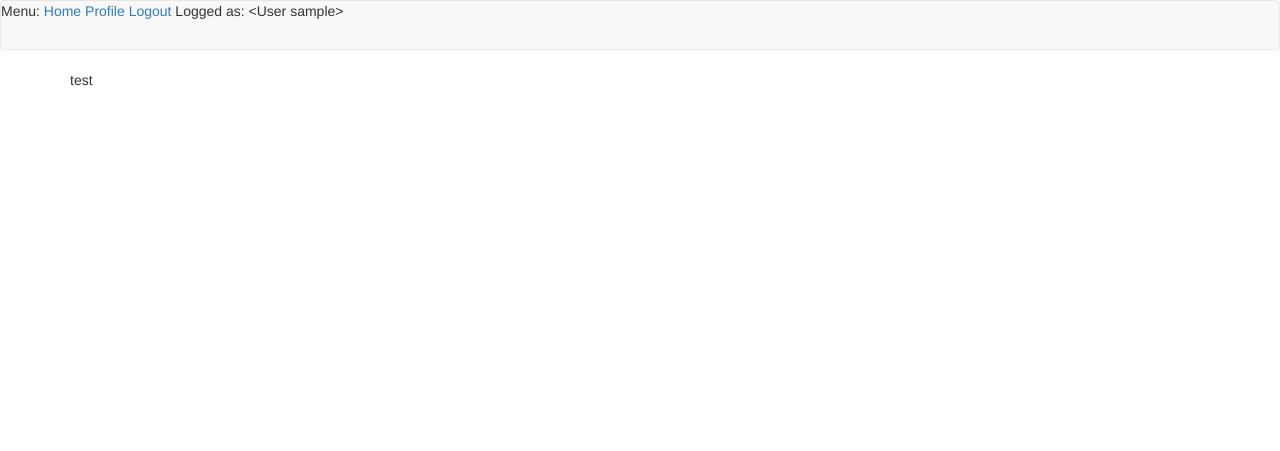
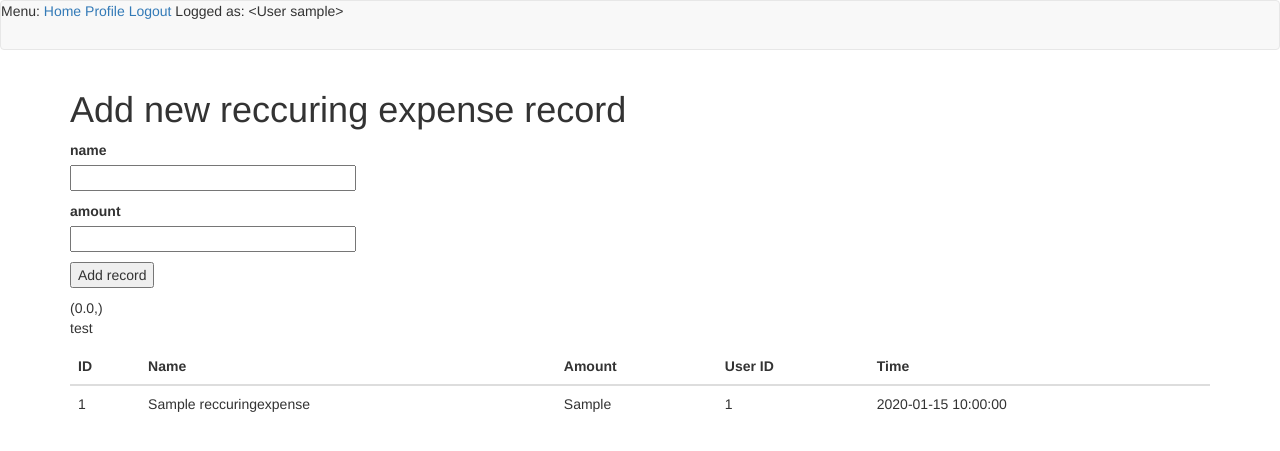
Before and after one commit to slajob/Budget_Planner, a Flask app: page /recexp in a window 1280 px wide. Shown: the top 451 px of the page. Run offline with Flask 2, Linux system fonts and the light colour scheme; a user stored in the database is signed in; tables that the repository leaves empty hold one stand-in row (values such as "Sample post"); some libraries are stand-ins or nearby versions.

Commit message:
quering reccurencyexpenses, adding new rec. expenses, summary rec. expenses

```diff
--- a/app/forms.py
+++ b/app/forms.py
@@ -34,7 +34,11 @@ class ExpensesForm(FlaskForm):
     amount = FloatField('amount', validators=[DataRequired()])
     monthno = IntegerField('monthno', default = datetime.utcnow().strftime("%m"))
     exorin = SelectField(u'Expense or Income', choices=[('Expense', 'Expense'), ('Income', 'Income')])
+    add = SubmitField('Add record')
 
+class ReccuringExpensesForm(FlaskForm):
+    name = StringField('name', validators=[DataRequired()])
+    amount = FloatField('amount', validators=[DataRequired()])
     add = SubmitField('Add record')
 
 # class MonthChooseForm(FlaskForm):
--- a/app/models.py
+++ b/app/models.py
@@ -28,6 +28,14 @@ class Post(db.Model):
     def __repr__(self):
         return '<Post {}>'.format(self.body)
 
+class Reccuringexpenses(db.Model):
+    id = db.Column(db.Integer, primary_key=True)
+    name = db.Column(db.String)
+    amount = db.Column(db.String(140))
+    timestamp = db.Column(db.DateTime, index=True, default=datetime.utcnow())
+    user_id = db.Column(db.String, db.ForeignKey('user.id')) #nullable=False eventually try
+    # user_nick = db.relationship('User', backref=db.backref('users', lazy=True))
+
 class Expenses(db.Model):
     id = db.Column(db.Integer, primary_key=True)
     name = db.Column(db.String)
--- a/app/routes.py
+++ b/app/routes.py
@@ -1,8 +1,8 @@
 from flask import render_template, flash, redirect, url_for, request
 from app import app, db
-from app.forms import LoginForm, RegistrationForm, ExpensesForm
+from app.forms import LoginForm, RegistrationForm, ExpensesForm, ReccuringExpensesForm
 from flask_login import current_user, login_user, logout_user, login_required
-from app.models import User, Expenses
+from app.models import User, Expenses, Reccuringexpenses
 from werkzeug.urls import url_parse
 from datetime import datetime
 from sqlalchemy import func
@@ -61,10 +61,8 @@ def user(username):
 
     form = ExpensesForm()
     choosed = form.monthno.data #show records from actual month
-    # print(choosed)
     exp = Expenses.query.filter(Expenses.monthno == choosed)
     summary = (Expenses.query.with_entities(func.sum(Expenses.amount)).filter(Expenses.monthno == choosed)[0])
-    # return render_template('add.html', title='Add', exp=exp, summary=summary, form=form)
 
     if current_user == user:
         cos = "ZATWIERDZONE"
@@ -82,10 +80,8 @@ def userpost(username):
 
     form = ExpensesForm()
     choosed = form.monthno.data #show records from actual month
-    # print(choosed)
     exp = Expenses.query.filter(Expenses.monthno == choosed)
     summary = (Expenses.query.with_entities(func.sum(Expenses.amount)).filter(Expenses.monthno == choosed)[0])
-    # return render_template('add.html', title='Add', exp=exp, summary=summary, form=form)
 
     if form.validate_on_submit():
         user_id = current_user.id
@@ -106,45 +102,25 @@ def userpost(username):
         return render_template('user_error.html', user=user, cos=cos)
 
 @app.route('/recexp', methods=['GET'])
+@login_required
 def reccexpshow():
-    return render_template("recexp.html")
 
-    # if current_user == user:
-    #     cos = "ZATWIERDZONE"
-    #     return render_template('user.html', user=user, date=date.strftime("%d  %B %Y"), monthno=monthno)
-    # else:
-    #     cos = "NEGATYWNE"
-    #     return render_template('user_error.html', user=user, cos=cos)
+    form = ReccuringExpensesForm()
+    recexp = Reccuringexpenses.query.all()
+    summary = (Reccuringexpenses.query.with_entities(func.sum(Reccuringexpenses.amount))[0])
+    print(type(summary))
+    return render_template("recexp.html", recexp=recexp,form=form, summary=summary)
 
-# @app.route('/add', methods=['POST'])
-# def add():
-#     form = ExpensesForm()
-#     if form.validate_on_submit():
-#         user_id = current_user.id
-#         monthno = form.monthno.data
-#         new_record = Expenses(name=form.name.data, amount=form.amount.data, user_id=user_id, exorin=form.exorin.data, monthno=monthno)
-#         if form.exorin.data == "Expense":
-#             form.amount.data = -form.amount.data
-#             new_record = Expenses(name=form.name.data, amount=form.amount.data, user_id=user_id, exorin=form.exorin.data, monthno=monthno)
-#         db.session.add(new_record)
-#         db.session.commit()
-#         return redirect('/add')
-#
-#     return render_template('add.html', title='Add', form=form)
-#
-# @app.route('/add', methods=['GET'])
-# def show():
-#     form = ExpensesForm()
-#     choosed = form.monthno.data #show records from actual month
-#     print(choosed)
-#     exp = Expenses.query.filter(Expenses.monthno == choosed)
-#     # if monthform.show.data and monthform.validate_on_submit():
-#     #     choosed = monthform.choosemonth.data
-#     #     print(choosed)
-#     #     exp = Expenses.query.filter(Expenses.monthno == choosed)
-#     #     form = ExpensesForm()
-#     #     summary = (Expenses.query.with_entities(func.sum(Expenses.amount)).filter(Expenses.monthno == choosed)[0])
-#     #     return render_template('add.html', title='Add', form=form, monthform=monthform, choosed=choosed, exp=exp, summary=summary)
-#     #     render_template('add.html', title='Add', form=form, monthform=monthform)
-#     summary = (Expenses.query.with_entities(func.sum(Expenses.amount)).filter(Expenses.monthno == choosed)[0])
-#     return render_template('add.html', title='Add', exp=exp, summary=summary, form=form)
+@app.route('/recexp', methods=['POST'])
+@login_required
+def reccexppost():
+
+    form = ReccuringExpensesForm()
+
+    if form.validate_on_submit():
+        user_id = current_user.id
+        print(user_id)
+        new_record = Reccuringexpenses(name=form.name.data, amount=form.amount.data, user_id=user_id)
+        db.session.add(new_record)
+        db.session.commit()
+        return redirect('')
--- a/app/templates/recexp.html
+++ b/app/templates/recexp.html
@@ -1,6 +1,51 @@
 {% extends "base.html" %}
 
 {% block app_content %}
+
+</form>
+
+    <body>
+        <h1>Add new reccuring expense record</h1>
+        <form action="" method="post" novalidate>
+            {{ form.hidden_tag() }}
+            <p>
+                {{ form.name.label }}<br>
+                {{ form.name(size=32) }}
+            </p>
+            <p>
+                {{ form.amount.label }}<br>
+                {{ form.amount(size=32) }}
+            </p>
+
+            </p>
+
+            <p>{{ form.add() }}</p>
+        </form>
+
+        {{summary}}
+        <p>
 test
 
+    <table class="table table-sm ">
+        <thead>
+
+        <tr>
+            <th>ID</th>
+            <th>Name</th>
+            <th>Amount</th>
+            <th>User ID</th>
+            <th>Time</th>
+        </tr>
+        {% for reccuringexpenses in recexp %}
+        <tr>
+            <td>{{ reccuringexpenses.id }} </a></td>
+            <td>{{ reccuringexpenses.name }}</td>
+            <td>{{ reccuringexpenses.amount }}</td>
+            <td>{{ reccuringexpenses.user_id }}</td>
+            <td>{{ reccuringexpenses.timestamp }}</td>
+        </tr>
+        {% endfor %}
+        </thead>
+    </table>
+
 {% endblock %}
--- a/app/templates/user_error.html
+++ b/app/templates/user_error.html
@@ -1,7 +1,7 @@
 {% extends "base.html" %}
 
 {% block app_content %}
-    <span style="color: red;"><h1>You are no a user: {{ user.username }}</h1></span>
+    <span style="color: #ff0000;"><h1>You are no a user: {{ user.username }}</h1></span>
 <!--    <hr>-->
 <!--    {% for post in posts %}-->
 <!--    <p>-->
```
Also changed, not shown: app.db.
